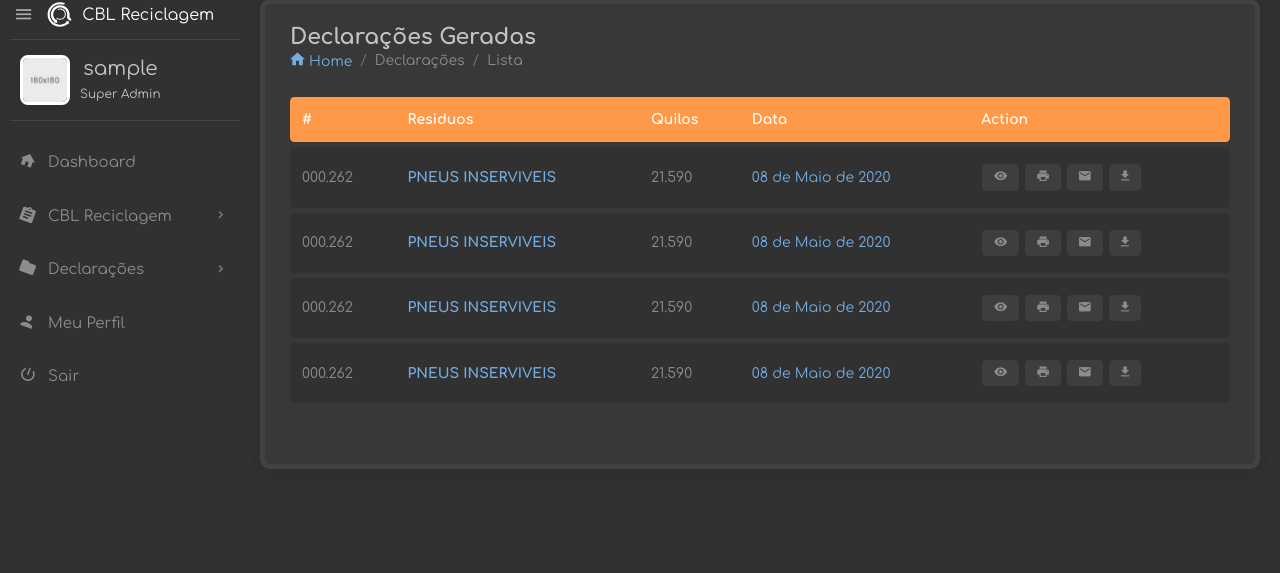
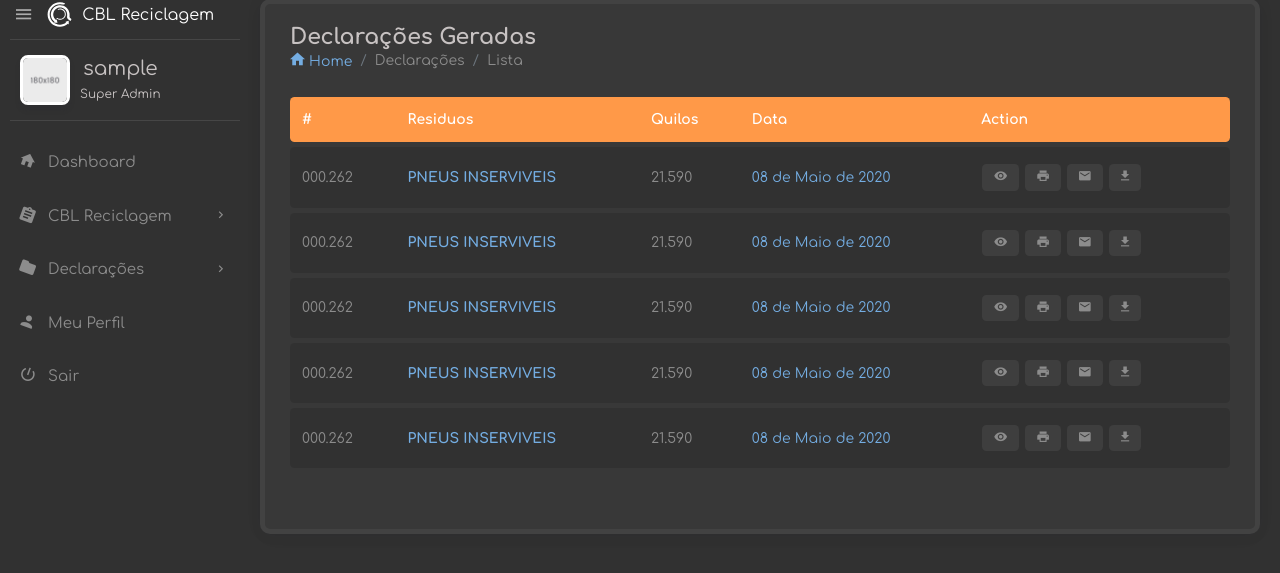
Before and after one commit to tiagocordeiro/cbl-dashboard, a Django app: page /declarations/ in a window 1280 px wide. Shown: the part 21-594 px from the top of the page. Run offline with Django 3.2, Linux system fonts and the light colour scheme; the visitor is signed in with stand-in values (Sample User, id 1); some libraries are stand-ins or nearby versions.

Commit message:
Added fake content to mock frontend

```diff
--- a/templates/declarations/list.html
+++ b/templates/declarations/list.html
@@ -59,41 +59,52 @@
                   </tr>
                   <tr>
                     <td>000.262</td>
-                    <td><strong><a href="javascript:void(0);">PNEUS INSERVIVEIS</a></strong></td>
+                    <td><strong><a href="{% url 'declaration_detail' %}">PNEUS INSERVIVEIS</a></strong></td>
                     <td>21.590</td>
                     <td><a href="javascript:void(0);">08 de Maio de 2020</a></td>
                     <td>
-                      <button class="btn btn-default btn-sm"><i class="zmdi zmdi-eye"></i></button>
+                      <a href="{% url 'declaration_detail' %}" class="btn btn-default btn-sm"><i class="zmdi zmdi-eye"></i></a>
                       <button class="btn btn-default btn-sm"><i class="zmdi zmdi-print"></i></button>
                       <button class="btn btn-default btn-sm"><i class="zmdi zmdi-email"></i></button>
-                      <button class="btn btn-default btn-sm"><i class="zmdi zmdi-download"></i></button>
+                      <a href="{% url 'declaration_pdf_gen' %}" class="btn btn-default btn-sm"><i class="zmdi zmdi-download"></i></a>
                     </td>
                   </tr>
                   <tr>
                     <td>000.262</td>
-                    <td><strong><a href="javascript:void(0);">PNEUS INSERVIVEIS</a></strong></td>
+                    <td><strong><a href="{% url 'declaration_detail' %}">PNEUS INSERVIVEIS</a></strong></td>
                     <td>21.590</td>
                     <td><a href="javascript:void(0);">08 de Maio de 2020</a></td>
                     <td>
-                      <button class="btn btn-default btn-sm"><i class="zmdi zmdi-eye"></i></button>
+                      <a href="{% url 'declaration_detail' %}" class="btn btn-default btn-sm"><i class="zmdi zmdi-eye"></i></a>
                       <button class="btn btn-default btn-sm"><i class="zmdi zmdi-print"></i></button>
                       <button class="btn btn-default btn-sm"><i class="zmdi zmdi-email"></i></button>
-                      <button class="btn btn-default btn-sm"><i class="zmdi zmdi-download"></i></button>
+                      <a href="{% url 'declaration_pdf_gen' %}" class="btn btn-default btn-sm"><i class="zmdi zmdi-download"></i></a>
                     </td>
                   </tr>
                   <tr>
                     <td>000.262</td>
-                    <td><strong><a href="javascript:void(0);">PNEUS INSERVIVEIS</a></strong></td>
+                    <td><strong><a href="{% url 'declaration_detail' %}">PNEUS INSERVIVEIS</a></strong></td>
                     <td>21.590</td>
                     <td><a href="javascript:void(0);">08 de Maio de 2020</a></td>
                     <td>
-                      <button class="btn btn-default btn-sm"><i class="zmdi zmdi-eye"></i></button>
+                      <a href="{% url 'declaration_detail' %}" class="btn btn-default btn-sm"><i class="zmdi zmdi-eye"></i></a>
                       <button class="btn btn-default btn-sm"><i class="zmdi zmdi-print"></i></button>
                       <button class="btn btn-default btn-sm"><i class="zmdi zmdi-email"></i></button>
-                      <button class="btn btn-default btn-sm"><i class="zmdi zmdi-download"></i></button>
+                      <a href="{% url 'declaration_pdf_gen' %}" class="btn btn-default btn-sm"><i class="zmdi zmdi-download"></i></a>
                     </td>
                   </tr>
-
+                  <tr>
+                    <td>000.262</td>
+                    <td><strong><a href="{% url 'declaration_detail' %}">PNEUS INSERVIVEIS</a></strong></td>
+                    <td>21.590</td>
+                    <td><a href="javascript:void(0);">08 de Maio de 2020</a></td>
+                    <td>
+                      <a href="{% url 'declaration_detail' %}" class="btn btn-default btn-sm"><i class="zmdi zmdi-eye"></i></a>
+                      <button class="btn btn-default btn-sm"><i class="zmdi zmdi-print"></i></button>
+                      <button class="btn btn-default btn-sm"><i class="zmdi zmdi-email"></i></button>
+                      <a href="{% url 'declaration_pdf_gen' %}" class="btn btn-default btn-sm"><i class="zmdi zmdi-download"></i></a>
+                    </td>
+                  </tr>
                   </tbody>
                 </table>
               </div>
```
